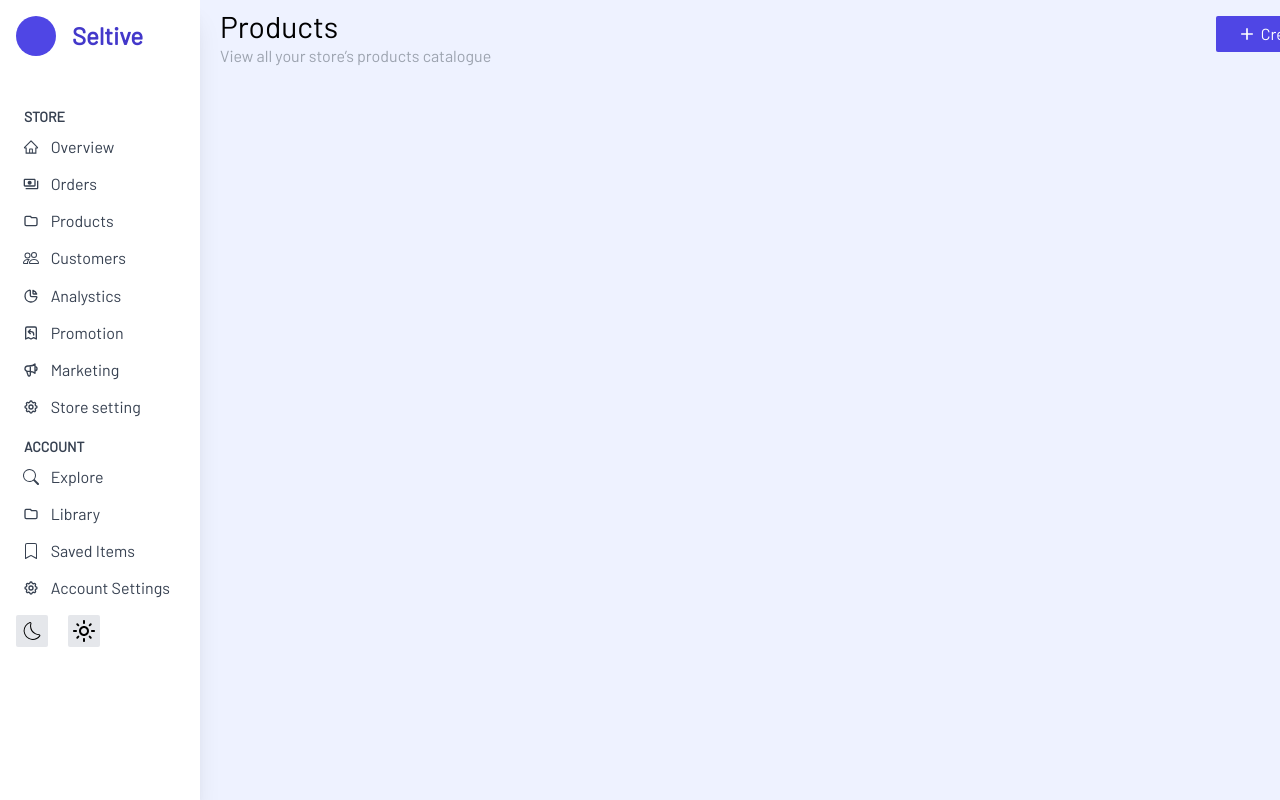
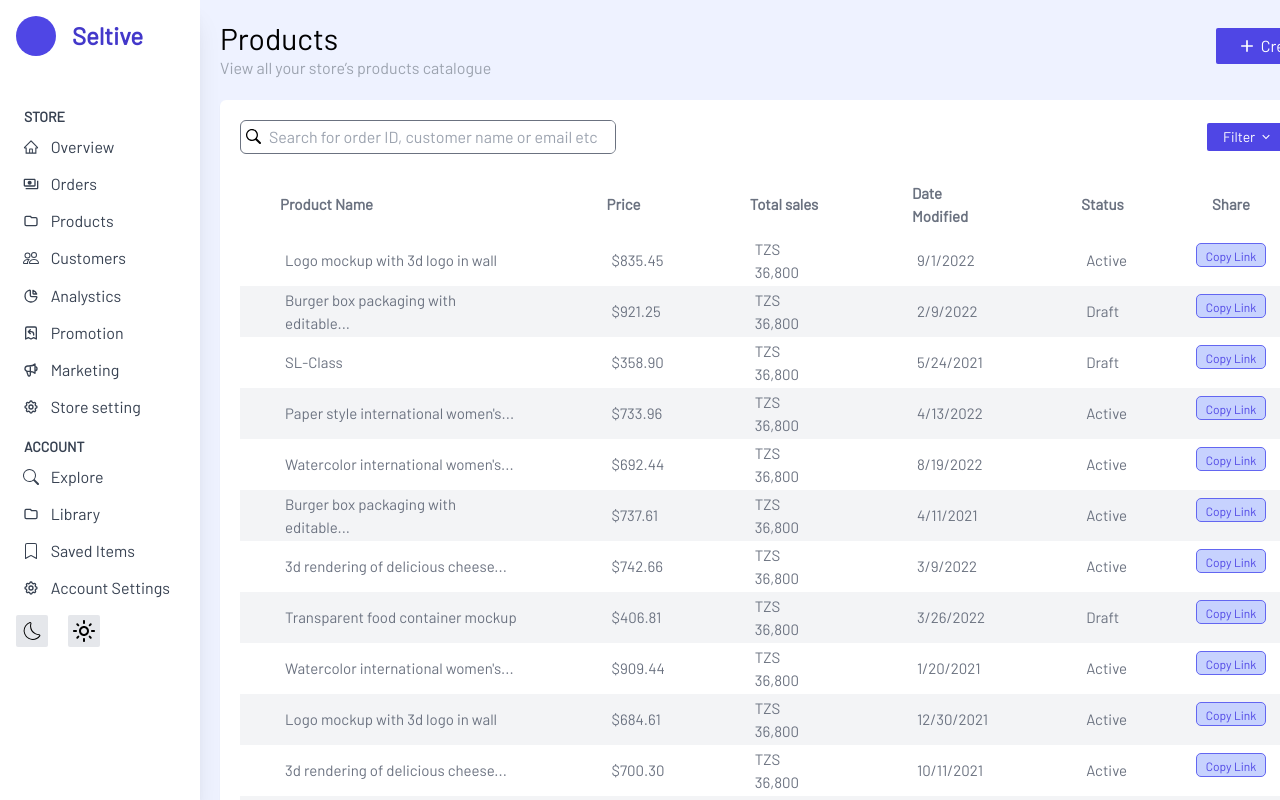
Before and after one commit to Pascal488/Flex-code, a React (Create React App) app in the folder seltive/: page /product in a window 1280 px wide. Shown: the top 800 px of the page. Built offline with nearby package versions, Linux system fonts and the light colour scheme; no server answers; sample sign-in values are in the browser's storage.

Commit message:
:Fix producttable desgn

```diff
--- a/seltive/src/pages/homepages/orders/Orders.tsx
+++ b/seltive/src/pages/homepages/orders/Orders.tsx
@@ -8,7 +8,7 @@ import Ordertable from "./Ordertable";
 const Orders = () => {
   return (
     <div>
-      <div className="mb-5">
+      <div className="mb-3 mt-5">
         <h1 className="text-3xl mt-2 dark:text-indigo-600 dark:font-semibold">
           Orders
         </h1>
@@ -17,7 +17,6 @@ const Orders = () => {
         </span>
       </div>
       <div className="flex flex-col p-5 bg-white rounded-md shadow-sm min-w-[1200px] dark:bg-slate-900 dark:text-gray-500">
-
         <div className="flex justify-between items-center gap-5 mb-5">
           <div className="flex justify-between items-center border border-gray-500 rounded-md overflow-auto bg-white dark:border-2 dark:border-indigo-600">
             <span className=" p-1">
@@ -41,13 +40,10 @@ const Orders = () => {
               <HiOutlineDocumentArrowDown className=" cursor-pointer" />
               <button className="">Export</button>
             </span>
-
           </div>
         </div>
         <Ordertable />
-
       </div>
-
     </div>
   );
 };
--- /dev/null
+++ b/seltive/src/pages/homepages/products/Dummy.json
@@ -0,0 +1,16 @@
+[
+{"dots":"...","share":"Copy Link","total_sale":"TZS 36,800","product_name":"Logo mockup with 3d logo in wall","customer":"Kassey Kerne","status":"Active","email":"kkerne2@ca.gov","date":"9/1/2022","price":"$835.45"},
+{"dots":"...","share":"Copy Link","total_sale":"TZS 36,800","product_name":"Burger box packaging with editable...","customer":"Frederick Meriot","status":"Draft","email":"fmeriot3@thetimes.co.uk","date":"2/9/2022","price":"$921.25"},
+{"dots":"...","share":"Copy Link","total_sale":"TZS 36,800","product_name":"SL-Class","customer":"Dalis Shevlin","status":"Draft","email":"dshevlin4@netlog.com","date":"5/24/2021","price":"$358.90"},
+{"dots":"...","share":"Copy Link","total_sale":"TZS 36,800","product_name":"Paper style international women's...","customer":"Engelbert Bevan","status":"Active","email":"ebevan5@cnet.com","date":"4/13/2022","price":"$733.96"},
+{"dots":"...","share":"Copy Link","total_sale":"TZS 36,800","product_name":"Watercolor international women's...","customer":"Quinn Duesberry","status":"Active","email":"qduesberry6@dropbox.com","date":"8/19/2022","price":"$692.44"},
+{"dots":"...","share":"Copy Link","total_sale":"TZS 36,800","product_name":"Burger box packaging with editable...","customer":"Dix Ivoshin","status":"Active","email":"divoshin7@nasa.gov","date":"4/11/2021","price":"$737.61"},
+{"dots":"...","share":"Copy Link","total_sale":"TZS 36,800","product_name":"3d rendering of delicious cheese...","customer":"Sandi De Cruze","status":"Active","email":"sde8@blogs.com","date":"3/9/2022","price":"$742.66"},
+{"dots":"...","share":"Copy Link","total_sale":"TZS 36,800","product_name":"Transparent food container mockup","customer":"Berri Cordie","status":"Draft","email":"bcordie9@zimbio.com","date":"3/26/2022","price":"$406.81"},
+{"dots":"...","share":"Copy Link","total_sale":"TZS 36,800","product_name":"Watercolor international women's...","customer":"Corrinne Sproston","status":"Active","email":"csprostona@behance.net","date":"1/20/2021","price":"$909.44"},
+{"dots":"...","share":"Copy Link","total_sale":"TZS 36,800","product_name":"Logo mockup with 3d logo in wall","customer":"Guillemette Briiginshaw","status":"Active","email":"gbriiginshawb@ustream.tv","date":"12/30/2021","price":"$684.61"},
+{"dots":"...","share":"Copy Link","total_sale":"TZS 36,800","product_name":"3d rendering of delicious cheese...","customer":"Willem Garahan","status":"Active","email":"wgarahanc@booking.com","date":"10/11/2021","price":"$700.30"},
+{"dots":"...","share":"Copy Link","total_sale":"TZS 36,800","product_name":"Burger box packaging with editable...","customer":"Jewell Jahncke","status":"Draft","email":"jjahncked@taobao.com","date":"9/10/2021","price":"$307.22"},
+{"dots":"...","share":"Copy Link","total_sale":"TZS 36,800","product_name":"Burger box packaging with editable...","customer":"Jewell Jahncke","status":"Draft","email":"jjahncked@taobao.com","date":"9/10/2021","price":"$307.22"},
+{"dots":"...","share":"Copy Link","total_sale":"TZS 36,800","product_name":"Burger box packaging with editable...","customer":"Jewell Jahncke","status":"Active","email":"jjahncked@taobao.com","date":"9/10/2021","price":"$307.22"}
+]
--- a/seltive/src/pages/homepages/products/Product.tsx
+++ b/seltive/src/pages/homepages/products/Product.tsx
@@ -1,11 +1,15 @@
 import React from "react";
 
 import {BiPlus} from "react-icons/bi"
+import { GoSearch } from "react-icons/go";
+import { RiArrowDownSLine } from "react-icons/ri";
+import { HiOutlineDocumentArrowDown } from "react-icons/hi2";
+import ProductTable from "./ProductTable";
 
 const Product = () => {
   return (
       <>
-      <div className="flex justify-between items-center mb-2 min-w-[1200px] " >
+      <div className="flex justify-between items-center mb-5 mt-3 min-w-[1200px] " >
         <div>
           <h1 className="text-3xl mt-2 dark:text-indigo-600 dark:font-semibold">
             Products
@@ -19,6 +23,35 @@ const Product = () => {
         <input type="button" value="Create New Product" className="cursor-pointer" />
         </div>
       </div>
+      <div className="flex flex-col p-5 bg-white rounded-md shadow-sm min-w-[1200px] dark:bg-slate-900 dark:text-gray-500">
+        <div className="flex justify-between items-center gap-5 mb-5">
+          <div className="flex justify-between items-center border border-gray-500 rounded-md overflow-auto bg-white dark:border-2 dark:border-indigo-600">
+            <span className=" p-1">
+              <GoSearch className="dark:text-indigo-600" />
+            </span>
+            <input
+              type="text"
+              name=""
+              id=""
+              placeholder="Search for order ID, customer name or email etc"
+              className="w-[350px] outline-none p-1"
+            />
+          </div>
+          <div className="flex gap-5">
+            <span className="text-sm flex items-center justify-center gap-1 py-1 px-4 bg-indigo-600  text-white rounded-sm">
+              <button className="">Filter</button>
+              <RiArrowDownSLine className=" cursor-pointer" />
+            </span>
+
+            <span className="text-sm flex items-center justify-center gap-1 py-1 px-4 bg-indigo-600  text-white rounded-sm">
+              <HiOutlineDocumentArrowDown className=" cursor-pointer" />
+              <button className="">Export</button>
+            </span>
+          </div>
+        </div>
+        <ProductTable />
+      </div>
+
       </>
   );
 };
--- /dev/null
+++ b/seltive/src/pages/homepages/products/ProductColumns.ts
@@ -0,0 +1,37 @@
+export const COLUMNS = [
+
+    {
+        Header:'Product Name',
+        accessor:"product_name" as any
+    },
+    {
+        Header:'Price',
+        accessor:"price"
+    },
+    {
+        Header:'Total sales',
+        accessor:"total_sale"
+    },
+
+
+    {
+        Header:'Date Modified',
+        accessor:"date"
+    },
+    {
+        Header:'Status',
+        accessor:"status"
+    },
+    {
+        Header:'Share',
+        accessor:"share"
+    },
+    {
+        Header:'',
+        accessor:"dots"
+    },
+
+
+
+
+]
--- a/seltive/src/pages/homepages/products/ProductTable.tsx
+++ b/seltive/src/pages/homepages/products/ProductTable.tsx
@@ -1,9 +1,87 @@
-import React from 'react'
+import React, { useMemo } from "react";
+import { useTable } from "react-table";
+import { COLUMNS } from "./ProductColumns";
+import Dummy from "./Dummy.json";
 
 const ProductTable = () => {
+  const columns = useMemo(() => COLUMNS, []);
+  const data = useMemo(() => Dummy, []);
+  const tableInstance = useTable({
+    columns,
+    data,
+  });
+
+  const { getTableProps, getTableBodyProps, headerGroups, rows, prepareRow } =
+    tableInstance;
+
   return (
-    <div>ProductTable</div>
-  )
-}
+    <div>
+      <table
+        {...getTableProps()}
+        className="text-gray-500 font-semiblod text-[15px] dark:text-gray-300"
+      >
+        <thead>
+          {headerGroups.map((headerGroups) => (
+            <tr {...headerGroups.getHeaderGroupProps()}>
+              {headerGroups.headers.map((columns) => (
+                <th
+                  {...columns.getHeaderProps()}
+                  className="py-[8px] px-[40px] text-left"
+                >
+                  {columns.render("Header")}
+                </th>
+              ))}
+            </tr>
+          ))}
+        </thead>
+        <tbody
+          {...getTableBodyProps()}
+          className="[&>*:nth-child(even)]:bg-gray-100 dark:[&>*:nth-child(even)]:bg-slate-800"
+        >
+          {rows.map((rows) => {
+            prepareRow(rows);
+            return (
+              <tr
+                {...rows.getRowProps()}
+                className="
+                 [&>*:nth-child(6)]:flex
+                 [&>*:nth-child(6)]:flex-col
+                 [&>*:nth-child(6)]:bg-indigo-200
+                 [&>*:nth-child(6)]:text-xs
+                 [&>*:nth-child(6)]:text-indigo-600
+                 [&>*:nth-child(6)]:w-[70px]
+                 [&>*:nth-child(6)]:p-1
+                 [&>*:nth-child(6)]:ml-6
+                 [&>*:nth-child(6)]:mt-2
+                 [&>*:nth-child(6)]:hover:underline
+                 [&>*:nth-child(6)]:text-center
+                 [&>*:nth-child(6)]:h-[24px]
+                 [&>*:nth-child(6)]:gap-0
+                 [&>*:nth-child(6)]:border
+                 [&>*:nth-child(6)]:border-indigo-500
+                 [&>*:nth-child(6)]:rounded-[5px]
+                 [&>*:nth-child(7)]:text-2xl
+                 [&>*:nth-child(7)]:text-black
+                 dark:[&>*:nth-child(7)]:text-gray-300
+                 hover:color-indigo-600 dark:hover:bg-slate-900 hover:font-bold"
+              >
+                {rows.cells.map((cell) => {
+                  return (
+                    <td
+                      {...cell.getCellProps()}
+                      className="py-[3px] px-[45px] text-left"
+                    >
+                      {cell.render("Cell")}
+                    </td>
+                  );
+                })}
+              </tr>
+            );
+          })}
+        </tbody>
+      </table>
+    </div>
+  );
+};
 
-export default ProductTable
+export default ProductTable;
```
Lines whose indentation alone changed are shown as unchanged.
